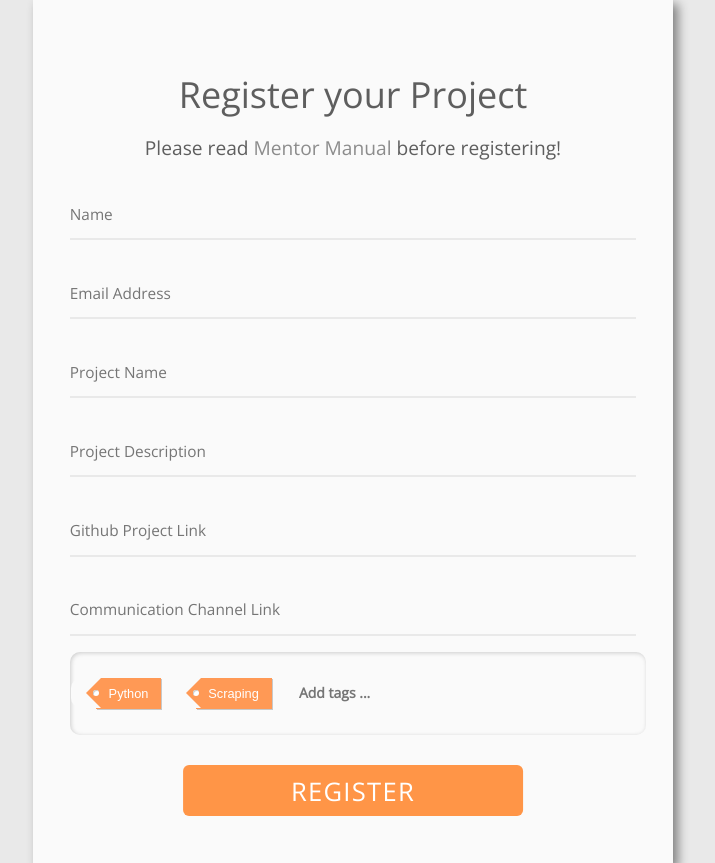
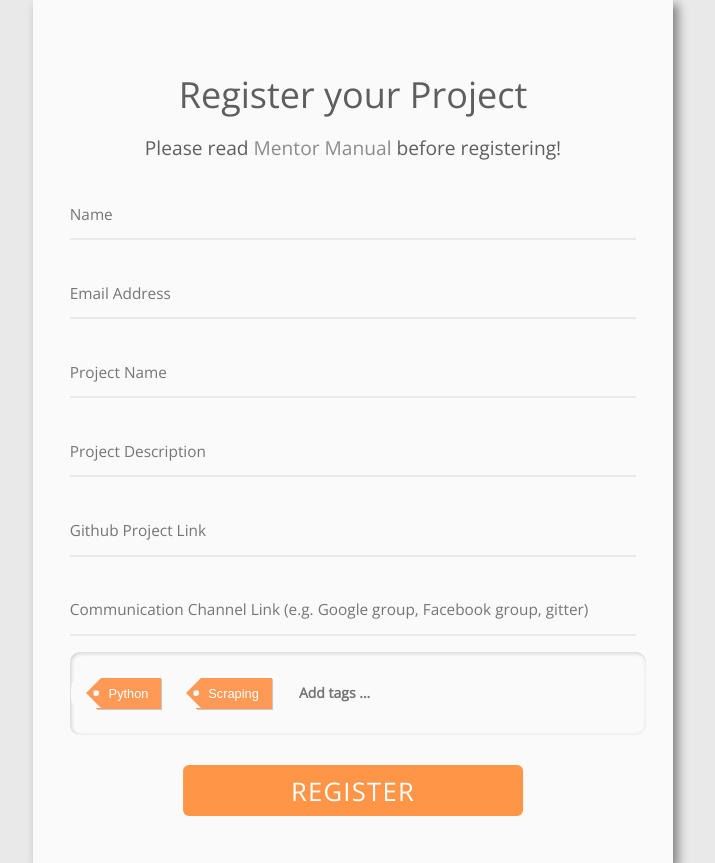
Before and after one commit to kossiitkgp/kwoc-2017, a Flask app: page /mentor_form in a window 1280 px wide. Shown: the part 39-902 px from the top of the page, without its empty margins (287-1002 px from the left). Run offline with Flask 2, Linux system fonts and the light colour scheme; some libraries are stand-ins or nearby versions.

Commit message:
Use placeholder to suggest examples of communication channel

```diff
--- a/templates/mentor_form.html
+++ b/templates/mentor_form.html
@@ -274,7 +274,7 @@ form {
     </div>
     <div class="form-item">
       <label for="communication"></label>
-      <input type="text" name="communication" required="required" placeholder="Communication Channel Link" autocomplete="off"></input>
+      <input type="text" name="communication" required="required" placeholder="Communication Channel Link (e.g. Google group, Facebook group, gitter)" autocomplete="off"></input>
     </div>
 <div class="form-item">
     <label for="tag-typer">
```
